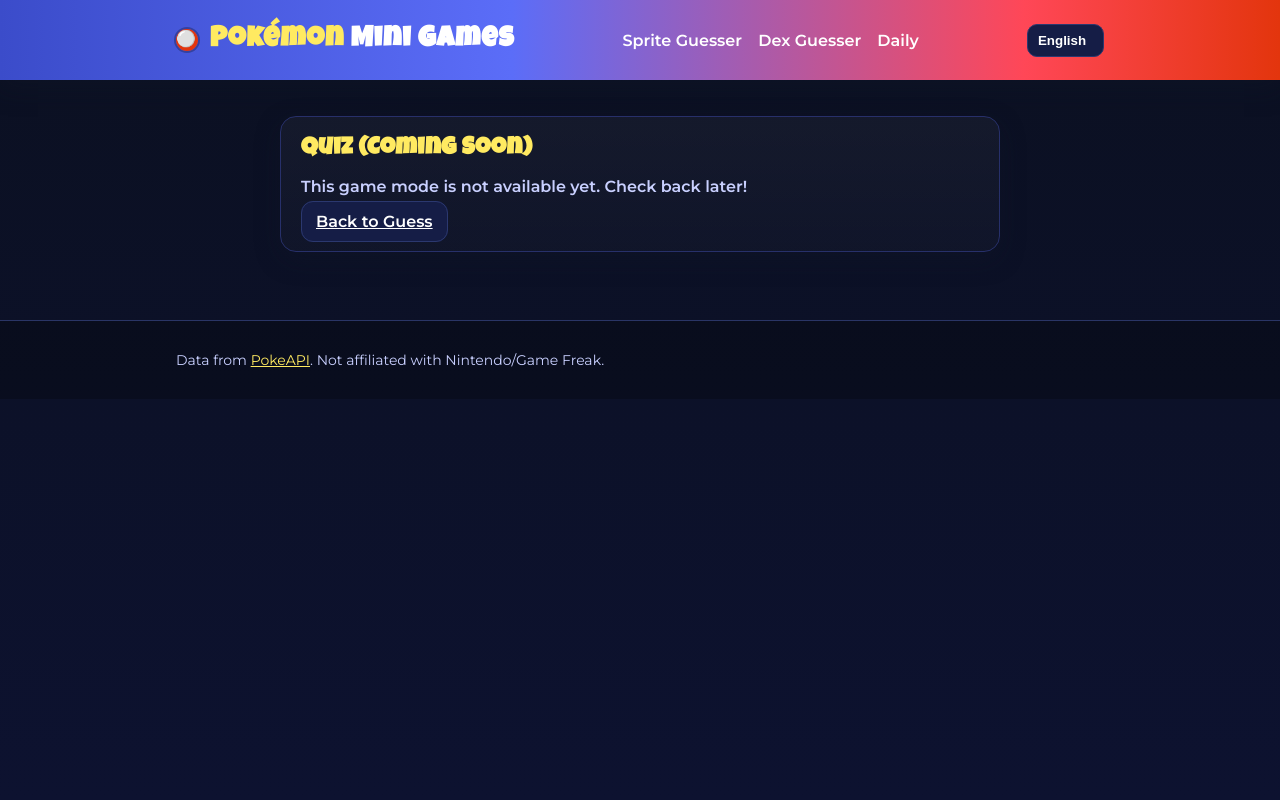
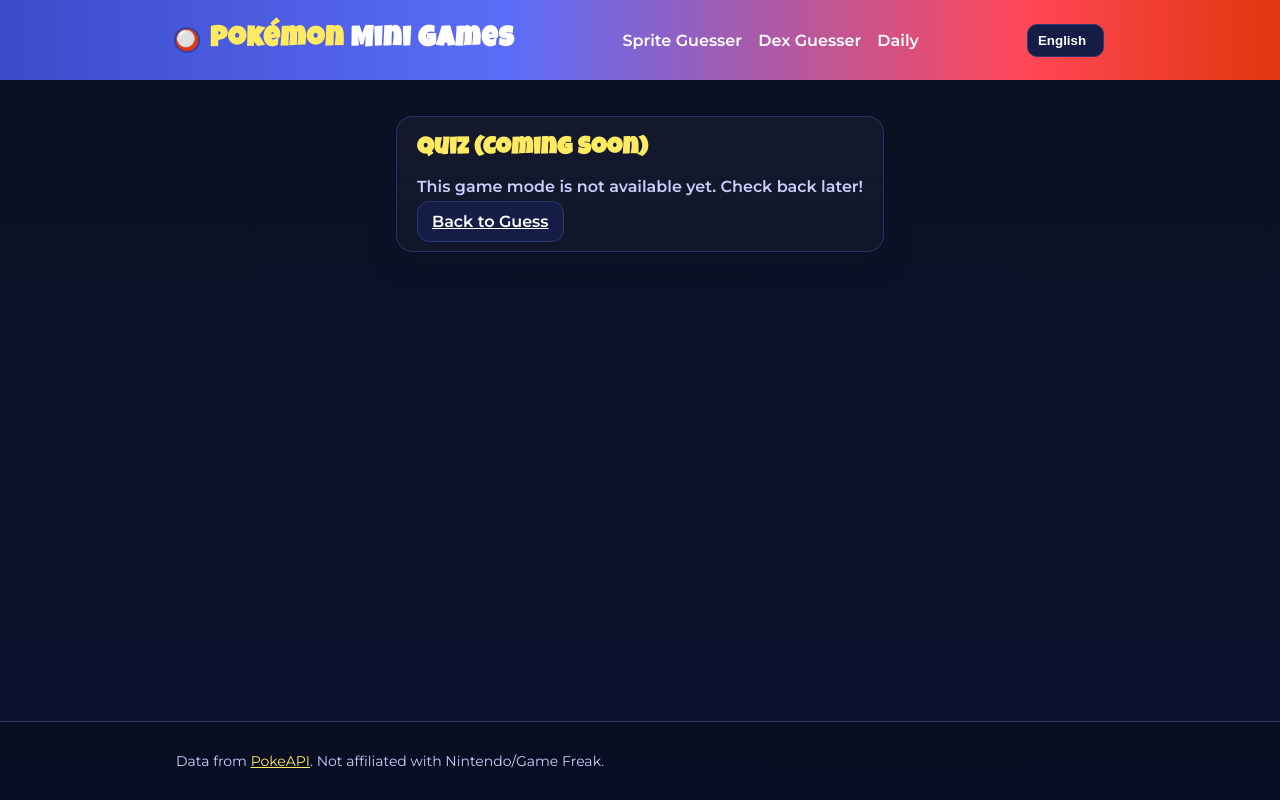
Before and after one commit to BVSTSirop/PokemonGames, a Flask app: page /quiz in a window 1280 px wide. Run offline with Flask 3, Linux system fonts and the light colour scheme; data that the repository does not hold is empty.

Commit message:
fix: fixed footer

```diff
--- a/static/styles.css
+++ b/static/styles.css
@@ -1,7 +1,7 @@
 :root{--bg:#0b1021;--bg-soft:#12183a;--card:#0f1631;--text:#f5f7ff;--muted:#c9d0ff;--accent:#ffcc01;--accent-2:#e3350d;--accent-3:#3b4cca;--ok:#34c759;--err:#ff3b30;--shadow:0 8px 24px rgba(16,24,40,.35)}
 *{box-sizing:border-box}
 html,body{height:100%}
-body{font-family:Montserrat,system-ui,-apple-system,Segoe UI,Roboto,Helvetica,Arial,sans-serif;margin:0;background:linear-gradient(180deg,var(--bg) 0%,#0d1230 100%);color:var(--text);-webkit-font-smoothing:antialiased}
+body{font-family:Montserrat,system-ui,-apple-system,Segoe UI,Roboto,Helvetica,Arial,sans-serif;margin:0;background:linear-gradient(180deg,var(--bg) 0%,#0d1230 100%);color:var(--text);-webkit-font-smoothing:antialiased;min-height:100vh;display:flex;flex-direction:column}
 
 .container{max-width:960px;margin:0 auto;padding:16px}
 
@@ -129,3 +129,7 @@ max-height:240px;overflow:auto;line-height:1.5;font-weight:700;z-index:1}
   .btn{transition:none}
   .sprite-skeleton{animation:none}
 }
+
+
+/* Layout: make footer stick to bottom on short pages */
+main{flex:1 0 auto}
```
